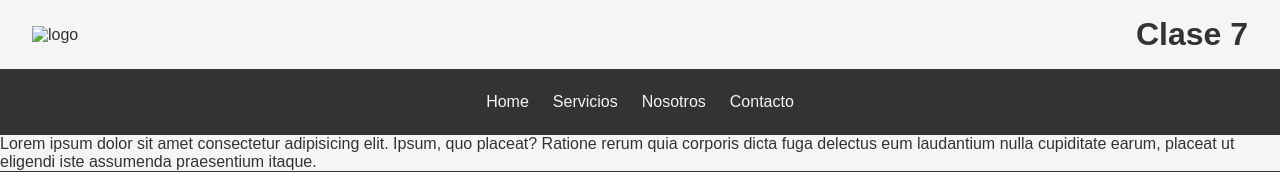
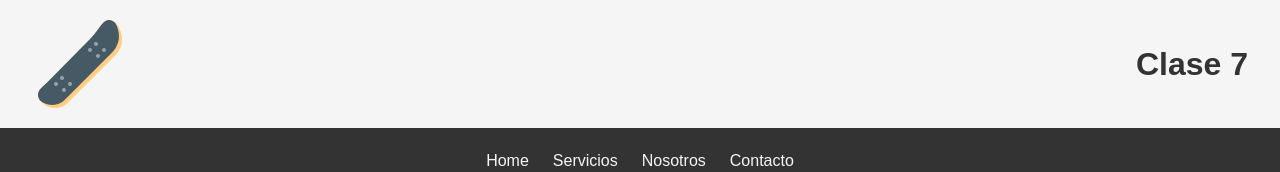
Before and after one commit to gabrielmerino1/clase-7, a plain HTML site: page index.html in a window 1280 px wide. Shown: the top 172 px of the page. Drawn offline with nearby package versions, Linux system fonts and the light colour scheme.

Commit message:
agregue logo

```diff
--- a/index.html
+++ b/index.html
@@ -18,7 +18,7 @@
     <header>
         <div class="cabecera">
             <!-- Logo -->
-            <img src="" alt="logo">
+            <img src="./public/icons/icons8-monopatín-sin-ruedas-color-96.png" alt="logo">
             <h1>Clase 7</h1>
         </div>
         <nav>
@@ -30,9 +30,13 @@
             </ul>
         </nav>
     </header>
-    <main> <section>
-        <p>Lorem ipsum dolor sit amet consectetur adipisicing elit. Ipsum, quo placeat? Ratione rerum quia corporis dicta fuga delectus eum laudantium nulla cupiditate earum, placeat ut eligendi iste assumenda praesentium itaque.</p>
-    </section></main>
+    <main>
+        <section>
+            <p>Lorem ipsum dolor sit amet consectetur adipisicing elit. Ipsum, quo placeat? Ratione rerum quia corporis
+                dicta fuga delectus eum laudantium nulla cupiditate earum, placeat ut eligendi iste assumenda
+                praesentium itaque.</p>
+        </section>
+    </main>
     <footer>
         <div class="redes">
             <i class="bi bi-facebook"></i>
```
